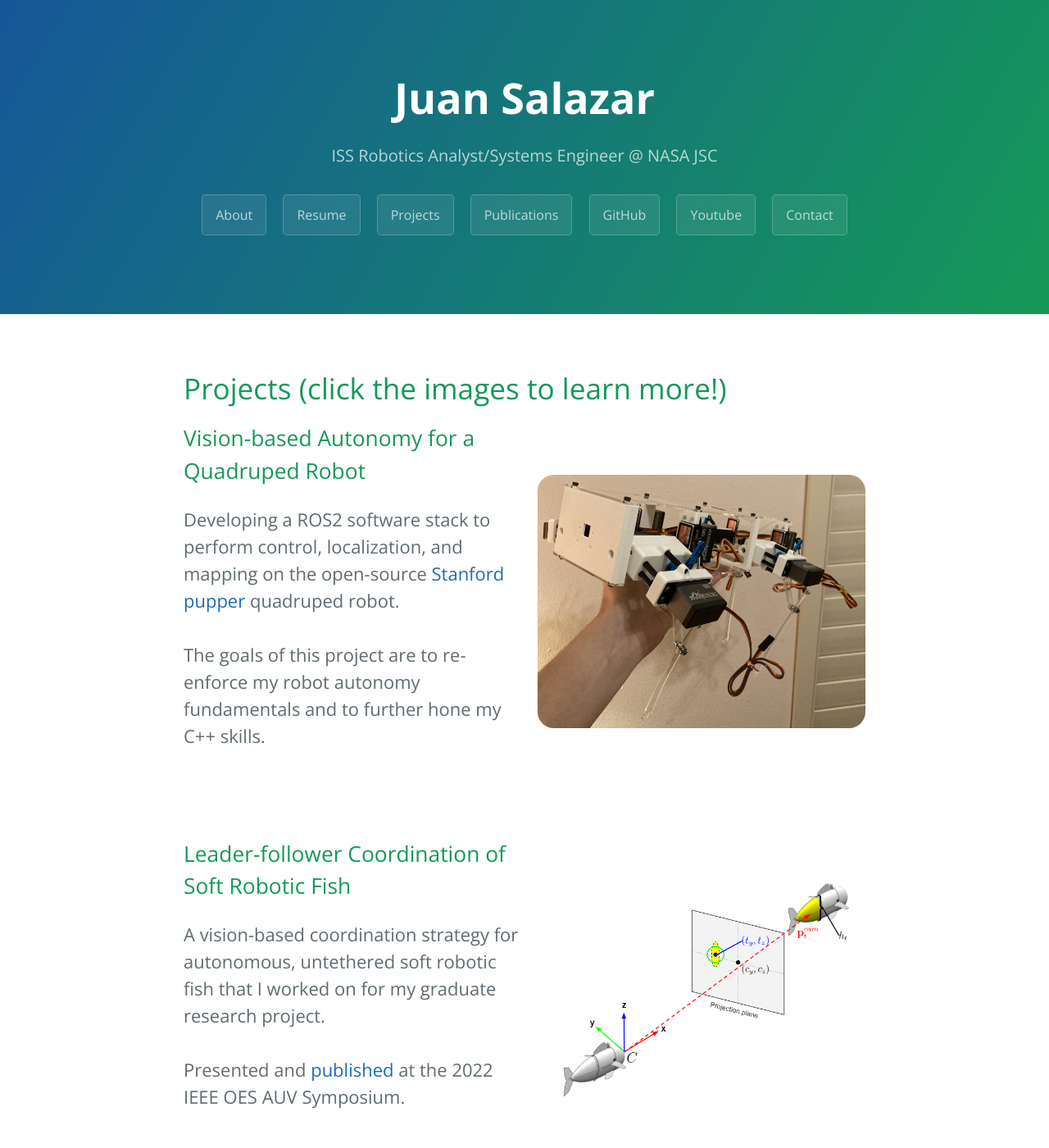
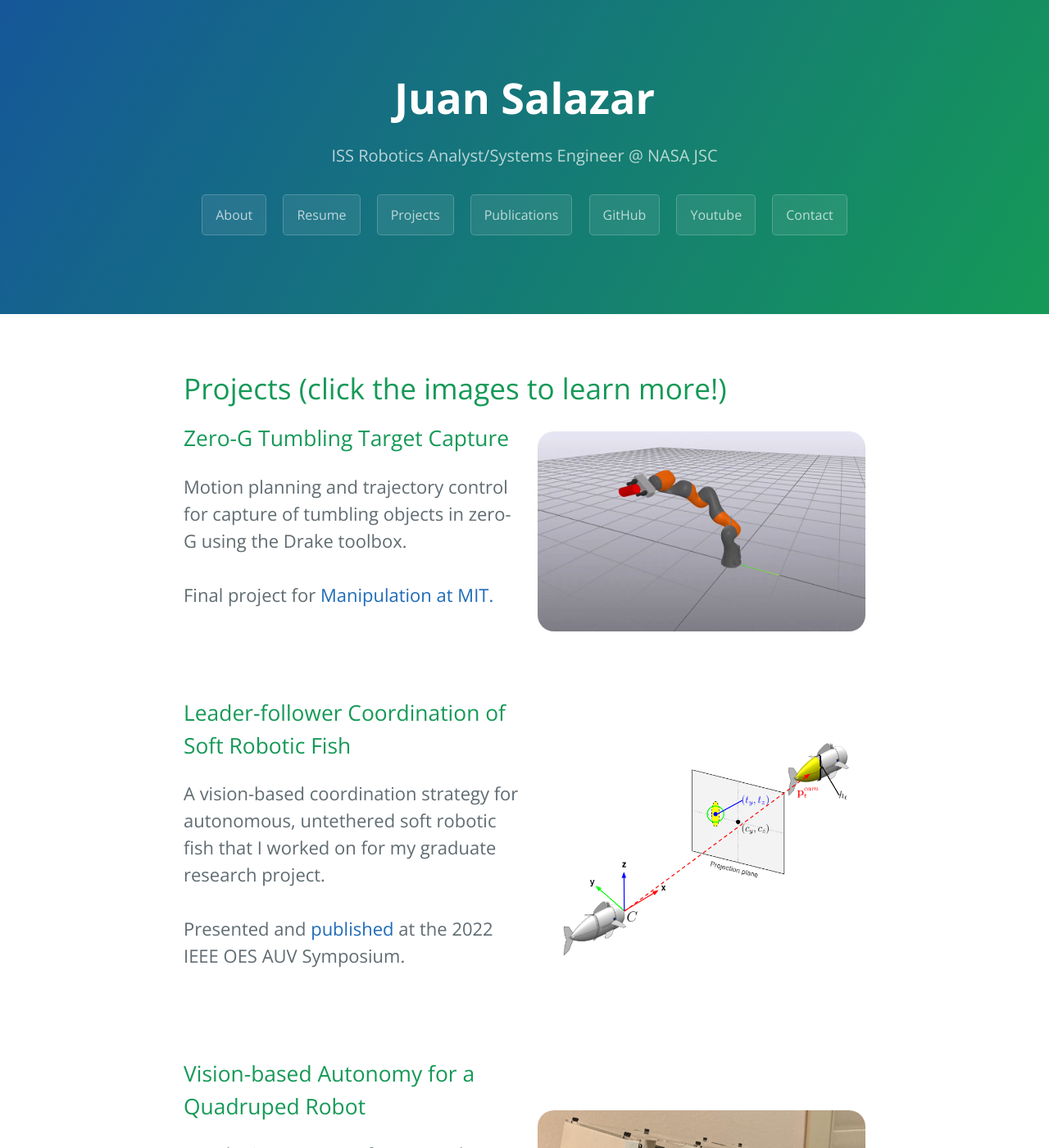
Before and after one commit to juansala/juansala.github.io, a Jekyll site: the page built from _pages/projects.md, in a window 1280 px wide and 1400 px high. Shown: the whole window at 82% size. Built offline with Jekyll 4.4.1, drawn with Linux system fonts in a browser that asks for light colours.

Commit message:
added kuka project

```diff
--- a/_pages/projects.md
+++ b/_pages/projects.md
@@ -57,13 +57,14 @@ permalink: /projects/
 # Projects (click the images to learn more!)
 
 <div class="image-container">
-    <h2 id="vision-based-autonomy-for-a-quadruped-robot">Vision-based Autonomy for a Quadruped Robot<br>
-    <p class="description">Developing a ROS2 software stack to perform control, localization, and mapping on the open-source <a href="https://github.com/stanfordroboticsclub/StanfordQuadruped">Stanford pupper</a> quadruped robot. <br><br>The goals of this project are to re-enforce my robot autonomy fundamentals and to further hone my C++ skills.</p></h2>
+    <h2 id="Zero-G Tumbling Target Capture via Robot Arm">Zero-G Tumbling Target Capture<br>
+    <p class="description">Motion planning and trajectory control for capture of tumbling objects in zero-G using the Drake toolbox.<br><br>Final project for <a href="https://manipulation.csail.mit.edu/index.html">Manipulation at MIT.</a> </p>
+    </h2>
     <div class="image-wrapper">
-        <!-- <a href="https://example.com"> -->
-        <img src="https://juansala.github.io/media/Images/pupper.jpg" alt="pupper">
+        <a href="https://juansala.github.io/projects/kuka">
+        <img src="https://juansala.github.io/media/Images/kuka_arm.png" alt="kuka">
         <div class="overlay"></div>
-        <!-- </a> -->
+        </a>
     </div>
 </div>
 
@@ -73,6 +74,17 @@ permalink: /projects/
     <div class="image-wrapper">
         <!-- <a href="https://example.com"> -->
         <img src="https://juansala.github.io/media/Images/sofi_diagram.PNG" alt="fish_diagram">
+        <div class="overlay"></div>
+        <!-- </a> -->
+    </div>
+</div>
+
+<div class="image-container">
+    <h2 id="vision-based-autonomy-for-a-quadruped-robot">Vision-based Autonomy for a Quadruped Robot<br>
+    <p class="description">Developing a ROS2 software stack to perform control, localization, and mapping on the open-source <a href="https://github.com/stanfordroboticsclub/StanfordQuadruped">Stanford pupper</a> quadruped robot. <br><br>The goals of this project are to re-enforce my robot autonomy fundamentals and to further hone my C++ skills.</p></h2>
+    <div class="image-wrapper">
+        <!-- <a href="https://example.com"> -->
+        <img src="https://juansala.github.io/media/Images/pupper.jpg" alt="pupper">
         <div class="overlay"></div>
         <!-- </a> -->
     </div>
```
Also changed, not shown: _pages/projects/kuka.md (added, +24 -0 lines).
